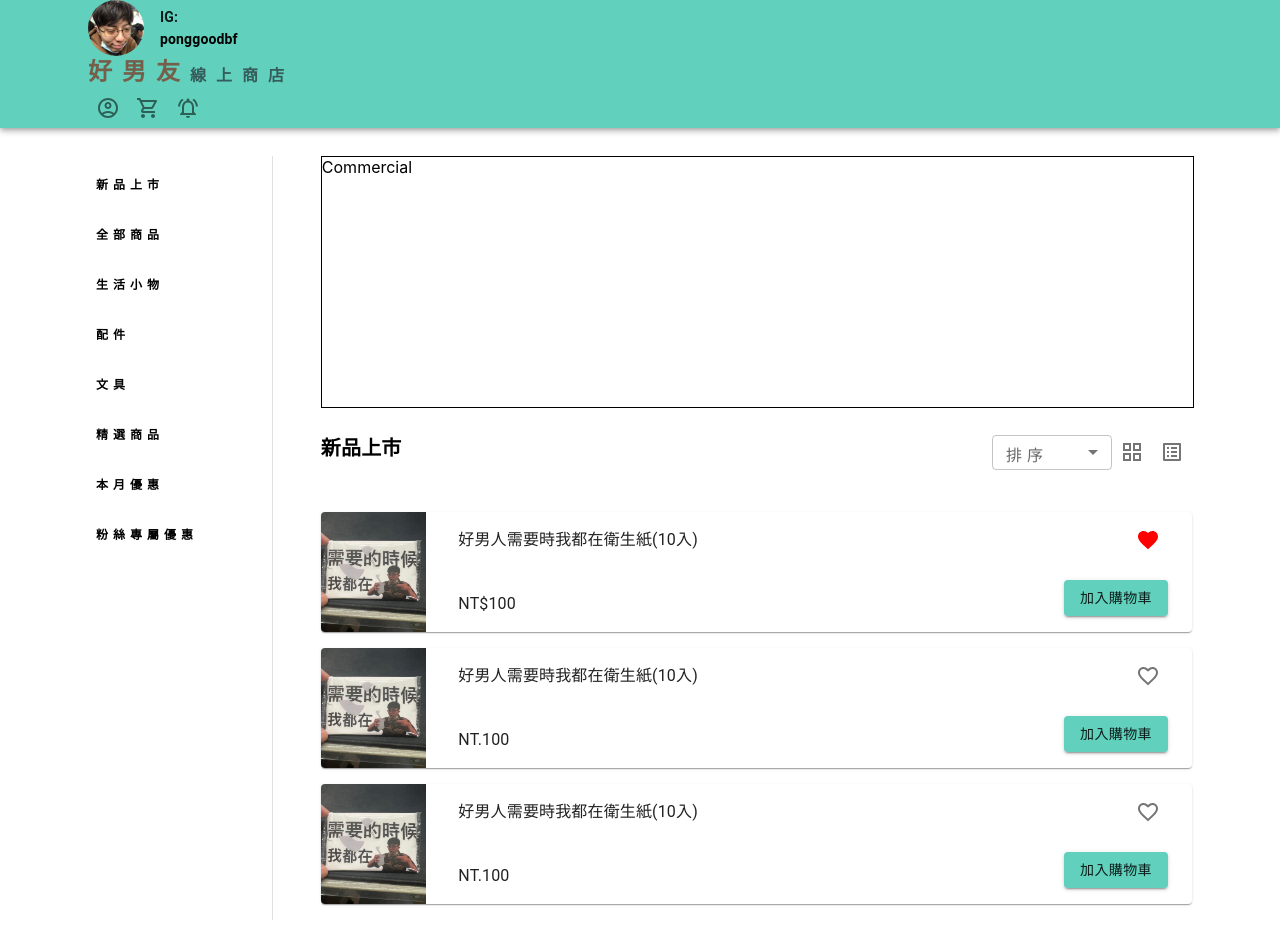
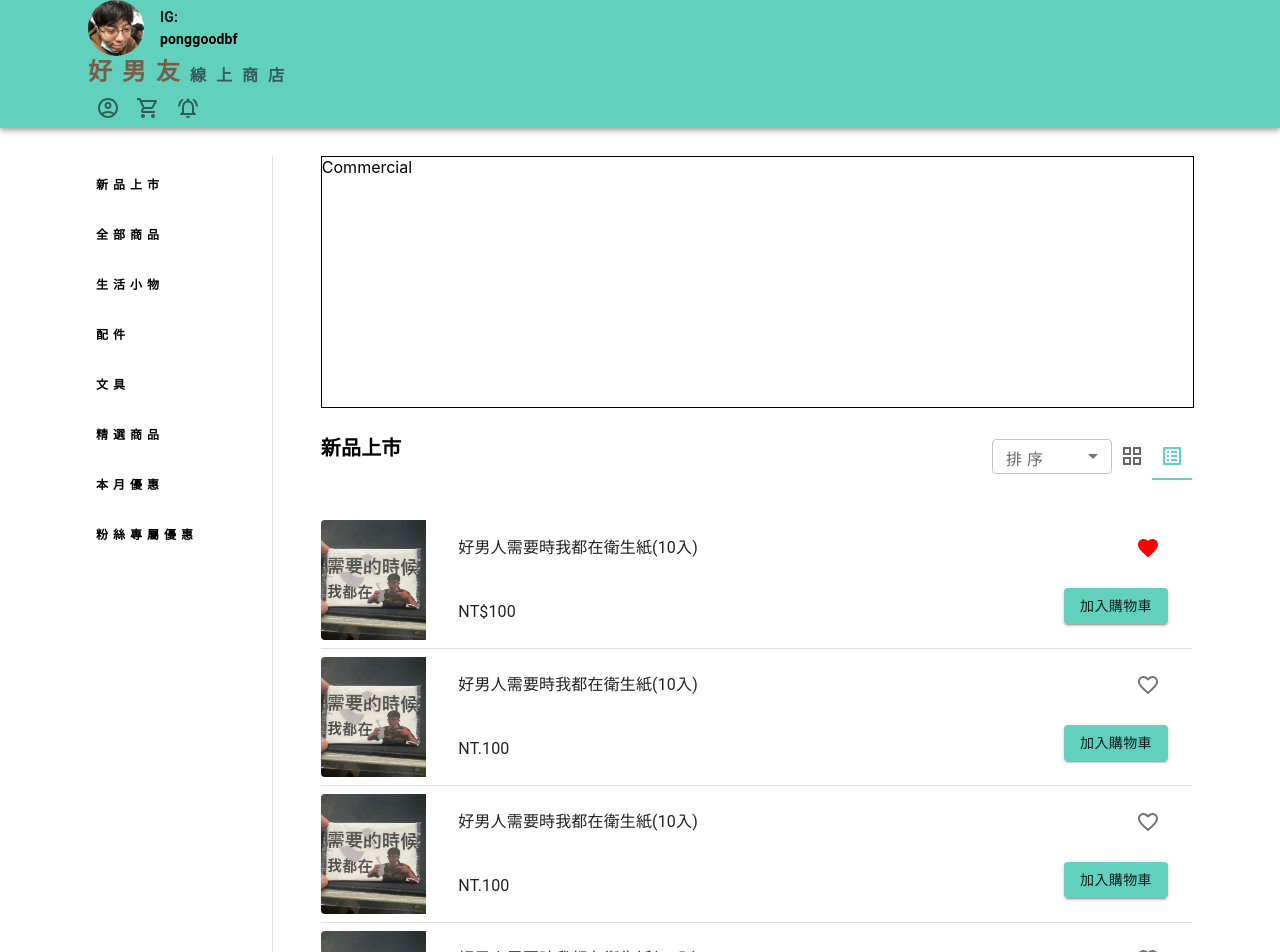
Before and after one commit to austin72905/ponggoodbf-shop-frontend, a React (Create React App) app: page /new-arrival in a window 1280 px wide. Shown: the top 952 px of the page. Before the commit the page ends 920 px from the top, so only its background shows below. Built offline with nearby package versions, Linux system fonts and the light colour scheme.

Commit message:
修改view顯示方式由原本iconbutton改成tab 來切換、card 外框去除

```diff
--- a/src/pages/main-page/MainPage.tsx
+++ b/src/pages/main-page/MainPage.tsx
@@ -19,6 +19,9 @@ import Card from '@mui/material/Card';
 import CardContent from '@mui/material/CardContent';
 import CardMedia from '@mui/material/CardMedia';
 import CardActions from '@mui/material/CardActions';
+import Tabs from '@mui/material/Tabs';
+import Tab from '@mui/material/Tab';
+import Divider from '@mui/material/Divider';
 import ListAltOutlinedIcon from '@mui/icons-material/ListAltOutlined';
 import GridViewOutlinedIcon from '@mui/icons-material/GridViewOutlined';
 import FavoriteBorderIcon from '@mui/icons-material/FavoriteBorder';
@@ -37,6 +40,12 @@ export default function MainPage({ path, title }: RouteInfomation) {
 
   const handleListView = () => {
     setIsGridView(() => false)
+  }
+
+  const [viewValue, setviewValue] = useState<string>("list")
+
+  const handleView=(e:React.SyntheticEvent,newVal:string)=>{
+    setviewValue(newVal)
   }
 
   return (
@@ -58,12 +67,11 @@ export default function MainPage({ path, title }: RouteInfomation) {
                 <MenuItem >金額低-高</MenuItem>
               </Select>
             </FormControl>
-            <IconButton onClick={handleGridView}>
-              <GridViewOutlinedIcon />
-            </IconButton>
-            <IconButton onClick={handleListView}>
-              <ListAltOutlinedIcon />
-            </IconButton>
+            <Tabs value={viewValue} onChange={handleView}  >
+              <Tab value="grid" icon={<GridViewOutlinedIcon />} sx={{minWidth:"50%",width:"40px"}}></Tab>
+              <Tab value="list"  icon={<ListAltOutlinedIcon />} sx={{minWidth:"50%",width:"40px"}}></Tab>
+            </Tabs>
+
           </Stack>
 
 
@@ -71,7 +79,7 @@ export default function MainPage({ path, title }: RouteInfomation) {
         </Grid>
         {/*主要商品內容 */}
         <Grid item xs={8} >
-          {isGridView?<GridView />:<ListView/>}
+          {viewValue==="grid"?<GridView />:<ListView/>}
 
         </Grid>
 
@@ -153,7 +161,7 @@ const ListView = () => {
   return (
     <List >
       <ListItem sx={{ paddingLeft: 0, paddingRight: 0 }}>
-        <Card sx={{ display: "flex", width: "100%" }}>
+        <Card sx={{ display: "flex", width: "100%",boxShadow:"none" }}>
           <CardMedia component="img" sx={{ width: "120px", height: "120px" }} image={ProductImage} alt="product infomation" />
           <Box sx={{ display: "flex", justifyContent: "space-between", width: "100%" }}>
             <CardContent sx={{ marginLeft: 2, marginRight: 2, display: "flex", flexDirection: "column", justifyContent: "space-between" }}>
@@ -168,8 +176,9 @@ const ListView = () => {
 
         </Card>
       </ListItem>
+      <Divider/>
       <ListItem sx={{ paddingLeft: 0, paddingRight: 0 }}>
-        <Card sx={{ display: "flex", width: "100%" }}>
+        <Card sx={{ display: "flex", width: "100%",boxShadow:"none"  }}>
           <CardMedia component="img" sx={{ width: "120px", height: "120px" }} image={ProductImage} alt="product infomation" />
           <Box sx={{ display: "flex", justifyContent: "space-between", width: "100%" }}>
             <CardContent sx={{ marginLeft: 2, marginRight: 2, display: "flex", flexDirection: "column", justifyContent: "space-between" }}>
@@ -185,8 +194,27 @@ const ListView = () => {
 
         </Card>
       </ListItem>
+      <Divider/>
       <ListItem sx={{ paddingLeft: 0, paddingRight: 0 }}>
-        <Card sx={{ display: "flex", width: "100%", borderRight: "0px" }}>
+        <Card sx={{ display: "flex", width: "100%", borderRight: "0px",boxShadow:"none" }}>
+          <CardMedia component="img" sx={{ width: "120px", height: "120px" }} image={ProductImage} alt="product infomation" />
+          <Box sx={{ display: "flex", justifyContent: "space-between", width: "100%" }}>
+            <CardContent sx={{ marginLeft: 2, marginRight: 2, display: "flex", flexDirection: "column", justifyContent: "space-between", borderRight: "0px" }}>
+              <Typography>好男人需要時我都在衛生紙(10入)</Typography>
+              <Typography>NT.100</Typography>
+            </CardContent>
+            <CardActions sx={{ marginLeft: 2, marginRight: 2, marginBottom: 1, display: "flex", flexDirection: "column", justifyContent: "space-between", alignItems: "flex-end" }}>
+              <IconButton><FavoriteBorderIcon /></IconButton>
+              <Button variant="contained">加入購物車</Button>
+            </CardActions>
+          </Box>
+
+        </Card>
+
+      </ListItem>
+      <Divider/>
+      <ListItem sx={{ paddingLeft: 0, paddingRight: 0 }}>
+        <Card sx={{ display: "flex", width: "100%", borderRight: "0px",boxShadow:"none" }}>
           <CardMedia component="img" sx={{ width: "120px", height: "120px" }} image={ProductImage} alt="product infomation" />
           <Box sx={{ display: "flex", justifyContent: "space-between", width: "100%" }}>
             <CardContent sx={{ marginLeft: 2, marginRight: 2, display: "flex", flexDirection: "column", justifyContent: "space-between", borderRight: "0px" }}>
@@ -201,6 +229,7 @@ const ListView = () => {
 
         </Card>
       </ListItem>
+      <Divider/>
     </List>
   )
 }
```
